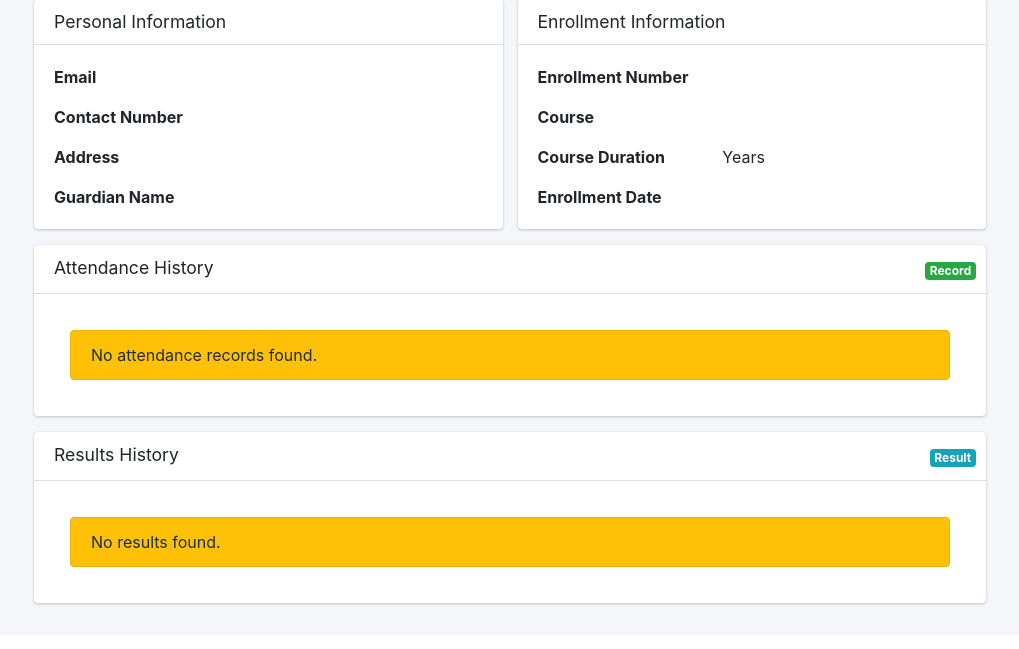
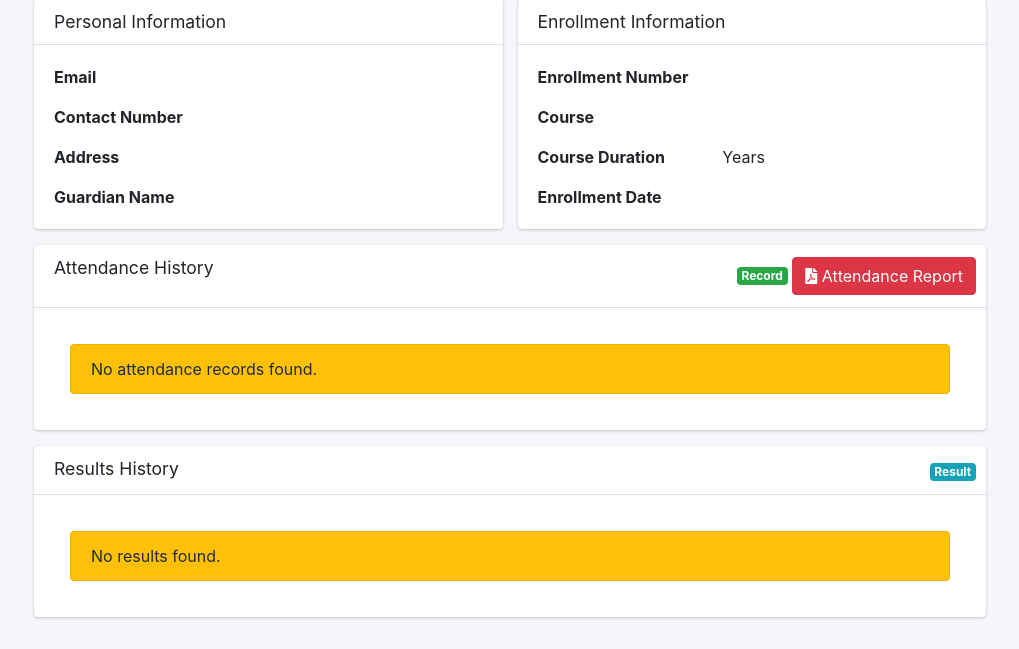
Before and after one commit to UjwalGuragain/EduTrack, a Django app: template student_management_system/edu_track/templates/edu_track/students/student_detail.html in a window 1280 px wide. Shown: the part 269-918 px from the top of the page, without its empty margins (255-1274 px from the left). Before the commit the page ends 875 px from the top, so only its background shows below. Run offline with Django 5.2, Linux system fonts and the light colour scheme; the template is opened without the code that fills it, so the values that code supplies are empty; some libraries are stand-ins or nearby versions.

Commit message:
feat: add attendance export button

```diff
--- a/student_management_system/edu_track/templates/edu_track/students/student_detail.html
+++ b/student_management_system/edu_track/templates/edu_track/students/student_detail.html
@@ -274,6 +274,11 @@
                 <span class="badge badge-success">
                     {{ attendance.count }} Record{{ attendance.count|pluralize }}
                 </span>
+                    <a href="{% url 'student_attendance_pdf' student.id %}"
+                    class="btn btn-danger">
+                    <i class="fas fa-file-pdf"></i>
+                    Attendance Report
+                </a>
             </div>
 
         </div>
```
